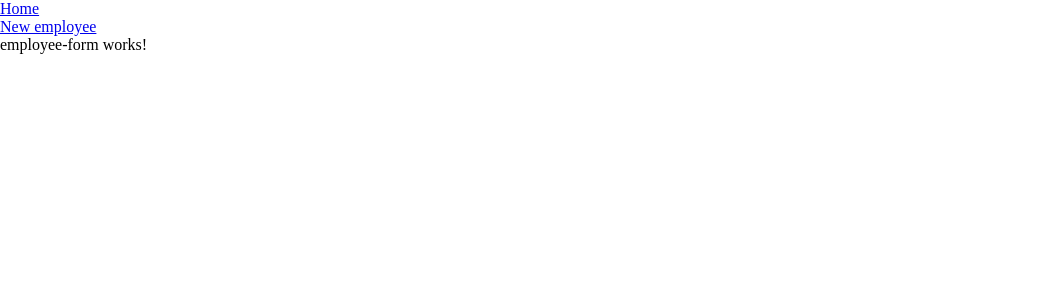
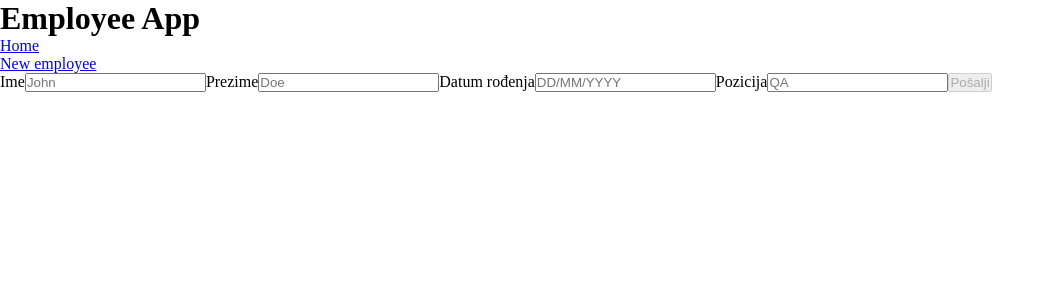
Before and after one commit to Shiftyhead2/angular-employee-app, an Angular app: page /employee-form in a window 1280 px wide. Shown: the top 300 px of the page, without its empty margins (0-1055 px from the left). Built offline with nearby package versions, Linux system fonts and the light colour scheme.

Commit message:
Added an employee form with validation

```diff
--- a/src/app/app-header/app-header.component.html
+++ b/src/app/app-header/app-header.component.html
@@ -1,9 +1,10 @@
 <header>
+  <h1>Employee App</h1>
   <nav>
     <ul class="navigation">
       <li>
         <a
-          routerLink=""
+          routerLink="home"
           [routerLinkActive]="['', 'active']"
           [routerLinkActiveOptions]="{ exact: true }"
         >
--- a/src/app/app.routes.ts
+++ b/src/app/app.routes.ts
@@ -5,12 +5,17 @@ import { EmployeeFormComponent } from './employee-form/employee-form.component';
 export const routes: Routes = [
   {
     path: '',
-    title: 'Home',
-    component:HomeComponent,
+    redirectTo: '/home',
+    pathMatch:'full'
   },
   {
     path: 'employee-form',
     title: 'Employee Form',
     component:EmployeeFormComponent,
-  }
+  },
+  {
+    path: 'home',
+    title: 'Home',
+    component:HomeComponent,
+  },
 ];
--- a/src/app/employee-form/employee-form.component.html
+++ b/src/app/employee-form/employee-form.component.html
@@ -1 +1,35 @@
-<p>employee-form works!</p>
+<section class="employeeForm">
+  <form [formGroup]="employeeForm" (ngSubmit)="onSubmit()">
+    <label for="firstName">Ime</label>
+    <input
+      id="firstName"
+      type="text"
+      formControlName="firstName"
+      placeholder="John"
+    />
+    <label for="lastName">Prezime</label>
+    <input
+      id="lastName"
+      type="text"
+      formControlName="lastName"
+      placeholder="Doe"
+    />
+    <label for="dateOfBirth">Datum rođenja</label>
+    <input
+      id="dateOfBirth"
+      type="text"
+      formControlName="dateOfBirth"
+      placeholder="DD/MM/YYYY"
+    />
+    <label for="jobTitle">Pozicija</label>
+    <input
+      id="jobTitle"
+      type="text"
+      formControlName="jobTitle"
+      placeholder="QA"
+    />
+    <button type="submit" class="button" [disabled]="employeeForm.invalid">
+      Pošalji
+    </button>
+  </form>
+</section>
--- a/src/app/employee-form/employee-form.component.ts
+++ b/src/app/employee-form/employee-form.component.ts
@@ -1,12 +1,31 @@
-import { Component } from '@angular/core';
+import { Component} from '@angular/core';
+import { CommonModule } from '@angular/common';
+import { FormBuilder, FormControl, FormGroup, ReactiveFormsModule,Validators } from '@angular/forms';
 
 @Component({
   selector: 'app-employee-form',
   standalone: true,
-  imports: [],
+  imports: [ReactiveFormsModule,CommonModule],
   templateUrl: './employee-form.component.html',
   styleUrl: './employee-form.component.css'
 })
-export class EmployeeFormComponent {
+export class EmployeeFormComponent{
 
+  employeeForm: FormGroup;
+
+  constructor(private fb: FormBuilder)
+  {
+    this.employeeForm = this.fb.group(
+      {
+        firstName: new FormControl<string>('',[Validators.required,Validators.minLength(2)]),
+        lastName: new FormControl<string>('',[Validators.required,Validators.minLength(2)]),
+        dateOfBirth: new FormControl<string>('',[Validators.required,Validators.minLength(10)]),
+        jobTitle: new FormControl<string>('',[Validators.required,Validators.minLength(2)]),
+      });
+  }
+
+  onSubmit(): void
+  {
+    console.log('Submitted form:', this.employeeForm.value);
+   }
 }
--- a/src/app/employee-service.ts
+++ b/src/app/employee-service.ts
@@ -32,7 +32,7 @@ export class EmployeeService {
   private formatBirthDate(dateofBirth: string): string
   {
     const date: Date = new Date(dateofBirth);
-    const options: Intl.DateTimeFormatOptions = { year: 'numeric', month: 'long', day: 'numeric' };
+    const options: Intl.DateTimeFormatOptions = { year: 'numeric', month: 'numeric', day: 'numeric' };
     return new Intl.DateTimeFormat('en-GB', options).format(date);
   }
 
```
